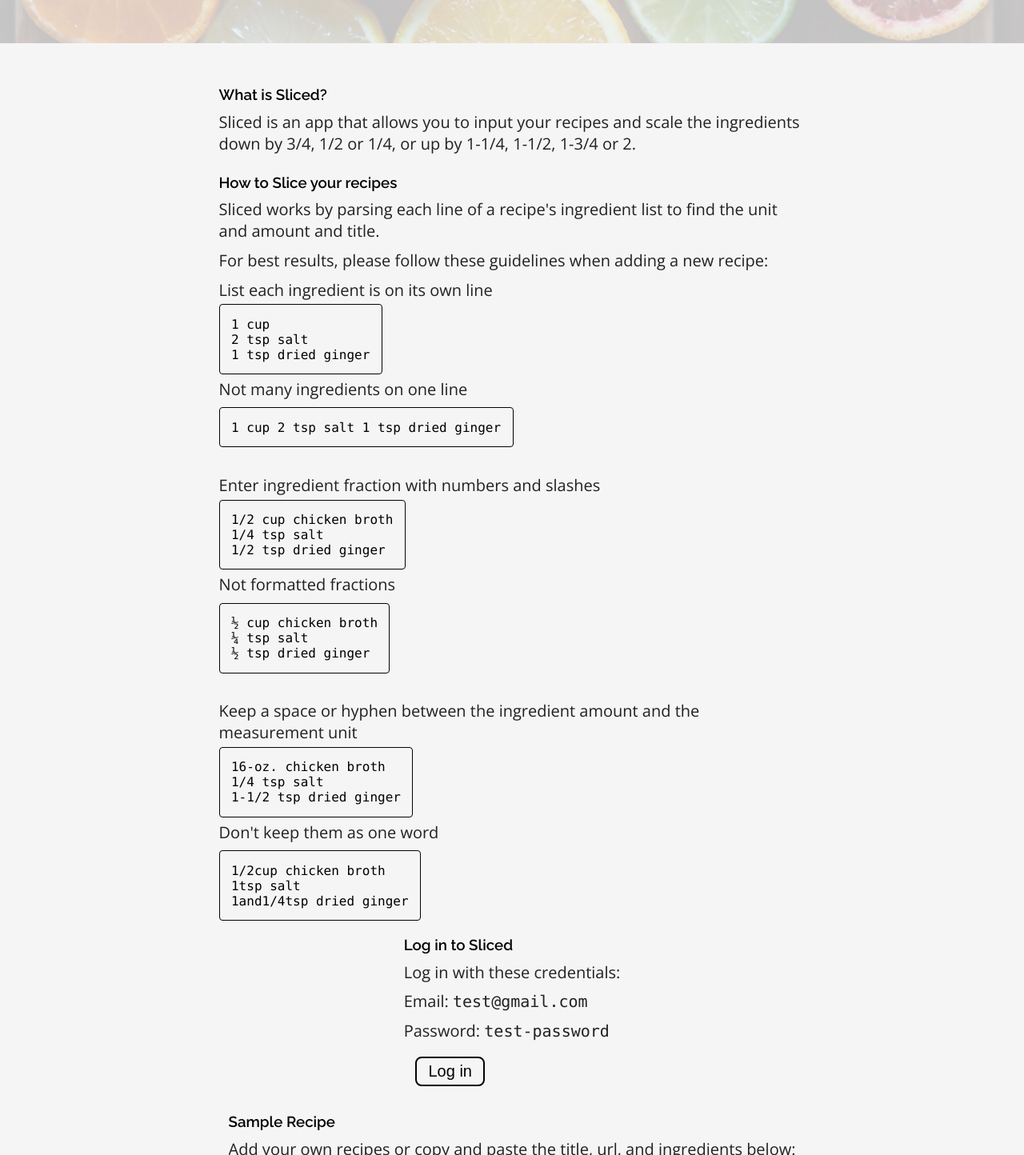
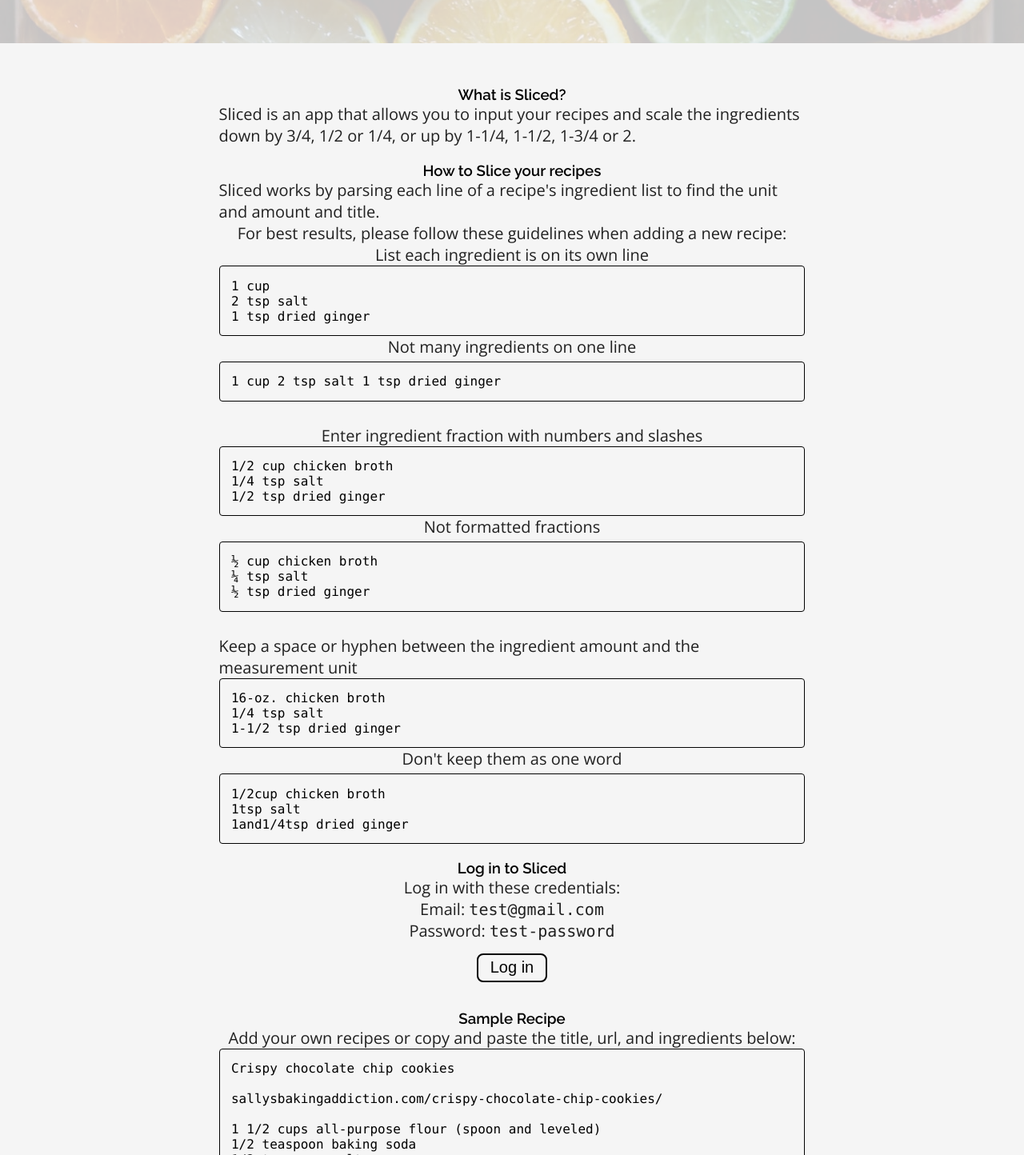
Before and after one commit to rachelrly/sliced-client, a React (Create React App) app: page / in a window 1280 px wide. Shown: the part 746-2190 px from the top of the page at 80% size. Built offline with nearby package versions, Linux system fonts and the light colour scheme.

Commit message:
eliminated inner p wrapper

```diff
--- a/src/components/LandingPage/LandingPage.css
+++ b/src/components/LandingPage/LandingPage.css
@@ -40,9 +40,13 @@ background-image: url('image.jpg') ;
 
 article{
     text-align: left;
-    width: inherit;
+    width: 100%;
     padding: var(--spacer--sm);
     margin: var(--spacer--sm) 0;
+    display: flex;
+    flex-direction: column;
+    justify-content: center;
+    align-items: center;
 
 }
 
--- a/src/components/LandingPage/LandingPage.js
+++ b/src/components/LandingPage/LandingPage.js
@@ -29,14 +29,14 @@ function LandingPage() {
 
                 <article>
                     <h3>What is Sliced?</h3>
-                    <div className='p_wrapper'>
+
                     <p>Sliced is an app that allows you to input your recipes and scale the ingredients down by 3/4, 1/2 or 1/4, or up by 1-1/4, 1-1/2, 1-3/4 or 2.</p>
-                    </div>
+
                 </article>
                 <article>
 
                     <h3>How to Slice your recipes</h3>
-                    <div className='p_wrapper'>
+
                     <p>Sliced works by parsing each line of a recipe's ingredient list to find the unit and amount and title.
                 </p>
 
@@ -94,17 +94,17 @@ function LandingPage() {
                     </div>
 
 
-                    </div>
+
                 </article>
                 <article id='login'>
                     {!TokenService.hasAuthToken()
 
                         ? <>
                             <h3>Log in to Sliced</h3>
-                            <div className='p_wrapper'>
+
                             <p>Log in with these credentials:</p>
                             <p>Email: <code>test@gmail.com</code></p>
-                                <p>Password: <code>test-password</code></p></div>
+                            <p>Password: <code>test-password</code></p>
                             <Link to='/login' tabIndex='-1'><button className='landing_main'>Log in</button></Link>
                         </>
 
@@ -114,7 +114,7 @@ function LandingPage() {
                 <article>
 
                     <h3>Sample Recipe</h3>
-                    <div className='p_wrapper'>
+
 
                     <p>Add your own recipes or copy and paste the title, url, and ingredients below: </p>
                     <div className='example sample_rec'>
@@ -140,7 +140,6 @@ function LandingPage() {
 
                         : <Link to={'/add-recipe'}><button className='landing_main add_rec'>Add recipe</button></Link>
                     }
-                    </div>
 
                 </article>
 
```
Lines whose indentation alone changed are shown as unchanged.
